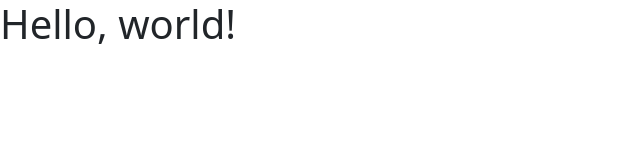
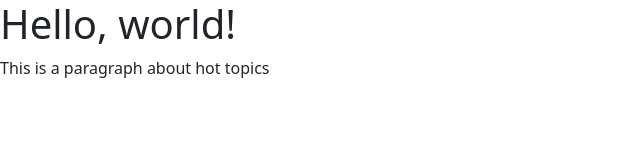
Before and after one commit to azariahpundari1/bootstrap_demo, a plain HTML site: page index.html in a window 1280 px wide. Shown: the whole page, without its empty margins (0-640 px from the left). Drawn offline with nearby package versions, Linux system fonts and the light colour scheme.

Commit message:
add paragaph about hot topics

```diff
--- a/index.html
+++ b/index.html
@@ -9,6 +9,7 @@
 </head>
 <body>
     <h1>Hello, world!</h1>
+    <p>This is a paragraph about hot topics</p>
     <script src="https://cdn.jsdelivr.net/npm/bootstrap@5.3.0-alpha1/dist/js/bootstrap.bundle.min.js" integrity="sha384-w76AqPfDkMBDXo30jS1Sgez6pr3x5MlQ1ZAGC+nuZB+EYdgRZgiwxhTBTkF7CXvN" crossorigin="anonymous"></script>
 </body>
 </html>
```
